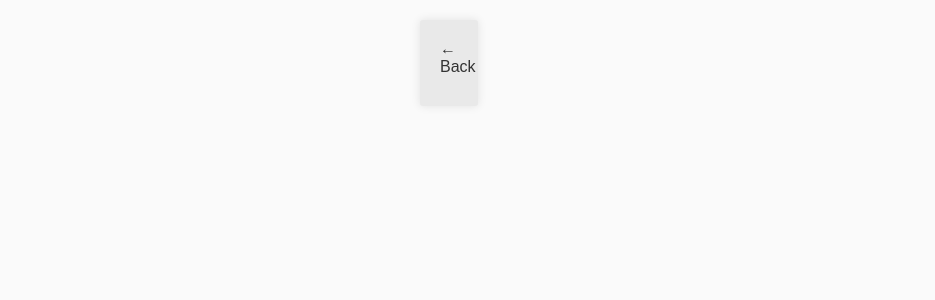
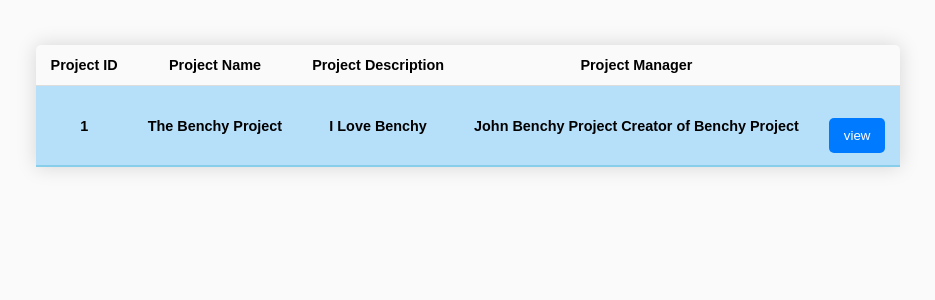
Before and after one commit to Law2point0/Autodesk-Asset-Management, a PHP site: page /View-Projects.php in a window 1280 px wide. Shown: the part 189-489 px from the top of the page, without its empty margins (172-1107 px from the left). Run offline with PHP 8.4, Linux system fonts and the light colour scheme; grey boxes are pictures that could not be loaded.

Commit message:
completed page just backend database linking to be done

```diff
--- a/Autodesk Asset Manager/Pages/View-Projects.php
+++ b/Autodesk Asset Manager/Pages/View-Projects.php
@@ -1,6 +1,45 @@
 <!DOCTYPE html>
 <html lang="en">
 <head>
+    <style>
+        table {
+            width: 100%;
+            border-collapse: collapse;
+            margin: 25px 0;
+            font-size: 0.9em;
+            min-width: 400px;
+            border-radius: 5px 5px 0 0;
+            overflow: hidden;
+            box-shadow: 0 0 20px rgba(0, 0, 0, 0.15);
+            }
+
+            thead tr {
+                background-color: grey;
+                color: #ffffff;
+                text-align: left;
+                }
+
+                th {
+                 padding: 12px 15px;
+                }
+
+                td {
+                 text-align: center;
+                  padding: 12px 15px;
+                }
+
+                tbody tr {
+                  border-bottom: 1px solid #dddddd;
+                }
+
+                tbody tr:nth-of-type(even) {
+                  background-color:rgb(182, 223, 250);
+                }
+
+                tbody tr:last-of-type {
+                  border-bottom: 2px solid skyblue;
+                }
+    </style>
     <meta charset="UTF-8">
     <meta name="viewport" content="width=device-width, initial-scale=1.0">
     <title>View Projects</title>
@@ -11,9 +50,28 @@
     ?>
     <main>
         <div class="container">
-            <div class="left-panel">
-                <a href="#" class="back-button">← Back</a>
-            </div>
+            <table>
+                <tr>
+                    <th>Project ID</th>
+                    <th>Project Name</th>
+                    <th>Project Description</th>
+                    <th>Project Manager</th>
+                </tr>
+
+                <tr>
+                    <th>1</th>
+                    <th>The Benchy Project</th>
+                    <th>I Love Benchy</th>
+                    <th>John Benchy Project Creator of Benchy Project</th>
+                    <td>
+                    <div class="actions">
+                        <a href="View-Assets-list.php">
+                            <button class="submit-btn">view</button>
+                        </a>
+                    </div>
+                    </td>
+                </tr>
+            </table>
         </div>
     </main>
 </body>
```
